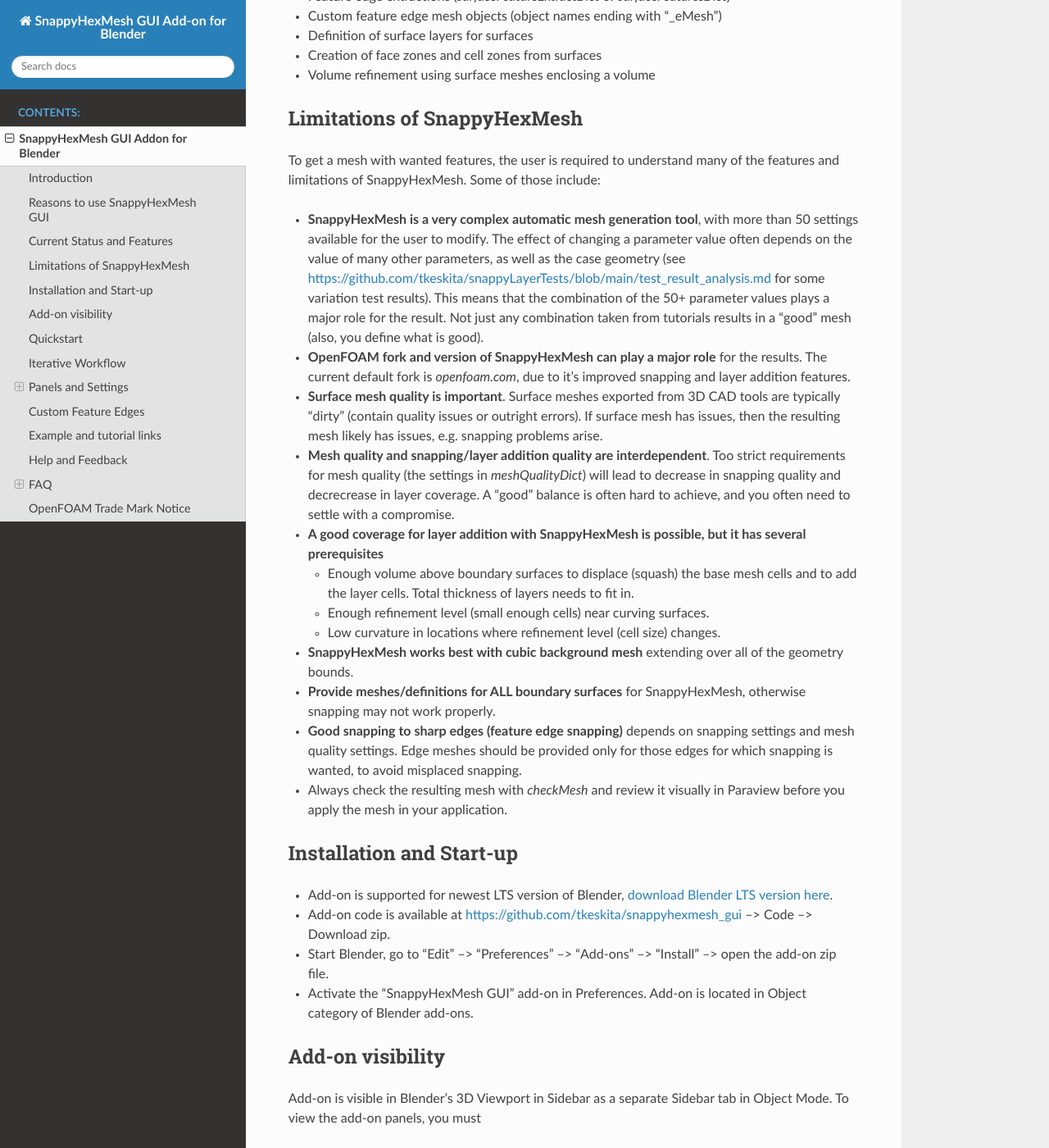
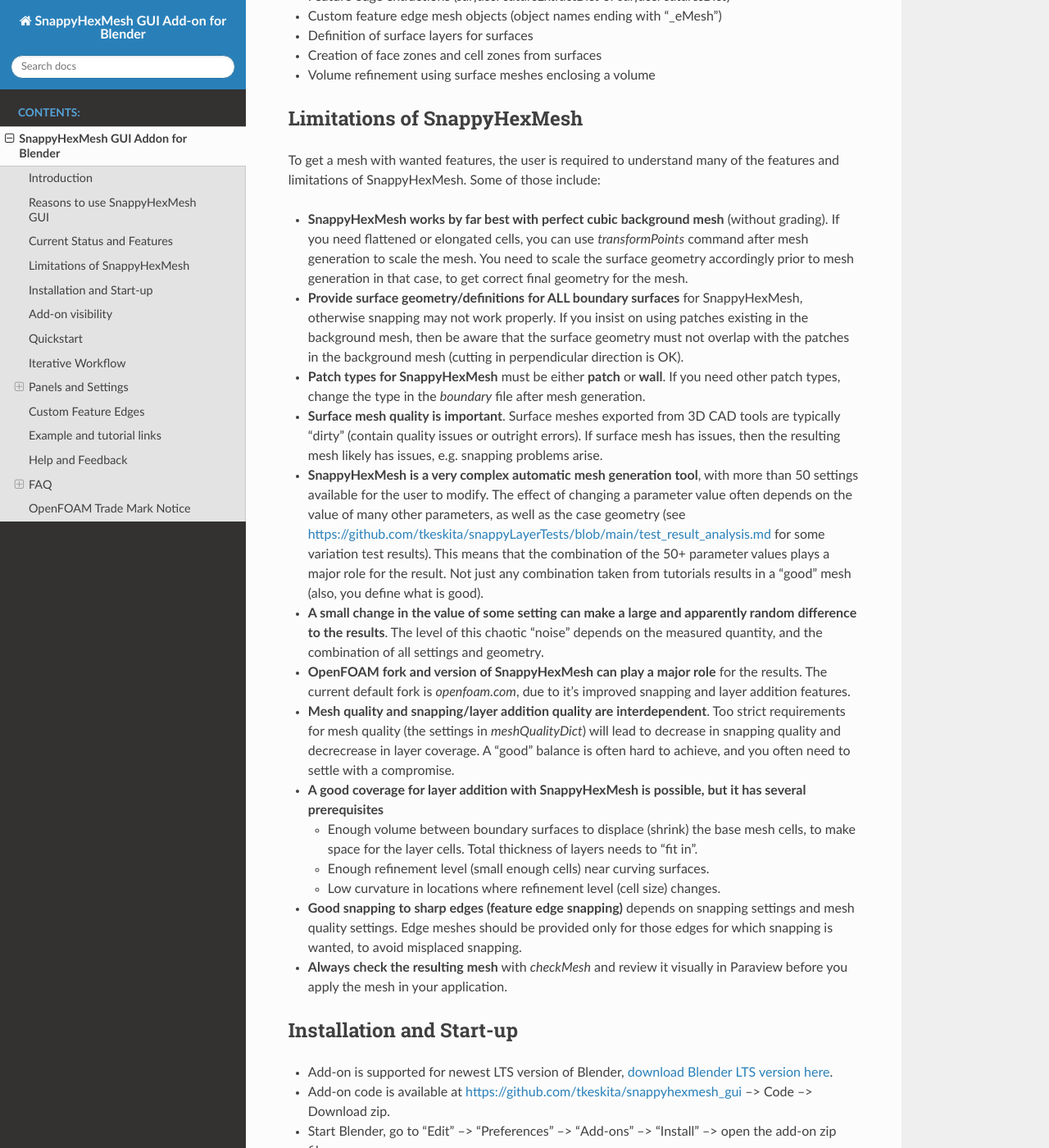
Before and after one commit to tkeskita/snappyhexmesh_gui, a Sphinx documentation site: the page built from docs/snappy_gui.rst, in a window 1280 px wide and 1400 px high, scrolled down 2161 px. Shown: the whole window at 82% size. Built offline with Sphinx 7.4.7 and the Read the Docs theme 2.0.0, drawn with Linux system fonts in a browser that asks for light colours.

Commit message:
Docs: Update the list of SnappyHexMesh limitations

```diff
--- a/docs/snappy_gui.rst
+++ b/docs/snappy_gui.rst
@@ -86,6 +86,23 @@
 understand many of the features and limitations of SnappyHexMesh. Some
 of those include:
 
+* **SnappyHexMesh works by far best with perfect cubic background mesh**
+  (without grading). If you need flattened or elongated cells, you can
+  use `transformPoints` command after mesh generation to scale the
+  mesh. You need to scale the surface geometry accordingly prior to mesh
+  generation in that case, to get correct final geometry for the mesh.
+* **Provide surface geometry/definitions for ALL boundary surfaces**
+  for SnappyHexMesh, otherwise snapping may not work properly. If you
+  insist on using patches existing in the background mesh, then be
+  aware that the surface geometry must not overlap with the patches in
+  the background mesh (cutting in perpendicular direction is OK).
+* **Patch types for SnappyHexMesh** must be either **patch** or **wall**.
+  If you need other patch types, change the type in the `boundary`
+  file after mesh generation.
+* **Surface mesh quality is important**. Surface meshes exported from
+  3D CAD tools are typically "dirty" (contain quality issues or outright
+  errors). If surface mesh has issues, then the resulting mesh likely
+  has issues, e.g. snapping problems arise.
 * **SnappyHexMesh is a very complex automatic mesh generation tool**,
   with more than 50 settings available for the user to modify. The
   effect of changing a parameter value often depends on the value of
@@ -95,13 +112,13 @@
   the 50+ parameter values plays a major role for the result. Not just
   any combination taken from tutorials results in a "good" mesh (also,
   you define what is good).
+* **A small change in the value of some setting can make a large and
+  apparently random difference to the results**. The level of this
+  chaotic "noise" depends on the measured quantity, and the
+  combination of all settings and geometry.
 * **OpenFOAM fork and version of SnappyHexMesh can play a major role** for the
   results. The current default fork is *openfoam.com*, due to it's improved
   snapping and layer addition features.
-* **Surface mesh quality is important**. Surface meshes exported from
-  3D CAD tools are typically "dirty" (contain quality issues or outright
-  errors). If surface mesh has issues, then the resulting mesh likely
-  has issues, e.g. snapping problems arise.
 * **Mesh quality and snapping/layer addition quality are
   interdependent**. Too strict requirements for mesh quality (the
   settings in *meshQualityDict*) will lead to decrease in snapping
@@ -110,22 +127,18 @@
 * **A good coverage for layer addition with SnappyHexMesh is possible,
   but it has several prerequisites**
 
-  * Enough volume above boundary surfaces to displace (squash) the
-    base mesh cells and to add the layer cells. Total thickness of
-    layers needs to fit in.
+  * Enough volume between boundary surfaces to displace (shrink) the
+    base mesh cells, to make space for the layer cells. Total
+    thickness of layers needs to "fit in".
   * Enough refinement level (small enough cells) near curving surfaces.
   * Low curvature in locations where refinement level (cell size)
     changes.
 
-* **SnappyHexMesh works best with cubic background mesh** extending
-  over all of the geometry bounds.
-* **Provide meshes/definitions for ALL boundary surfaces** for
-  SnappyHexMesh, otherwise snapping may not work properly.
 * **Good snapping to sharp edges (feature edge snapping)** depends on
   snapping settings and mesh quality settings. Edge meshes should be
   provided only for those edges for which snapping is wanted, to avoid
   misplaced snapping.
-* Always check the resulting mesh with `checkMesh` and review it
+* **Always check the resulting mesh** with `checkMesh` and review it
   visually in Paraview before you apply the mesh in your application.
 
 Installation and Start-up
```
